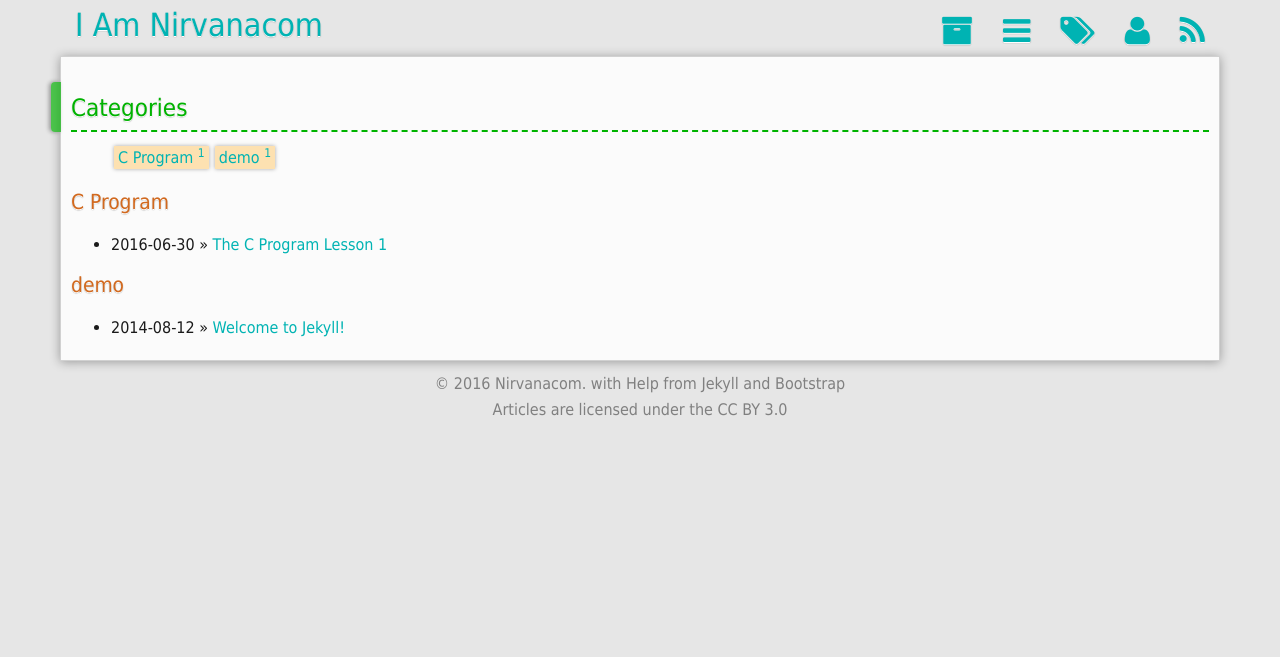
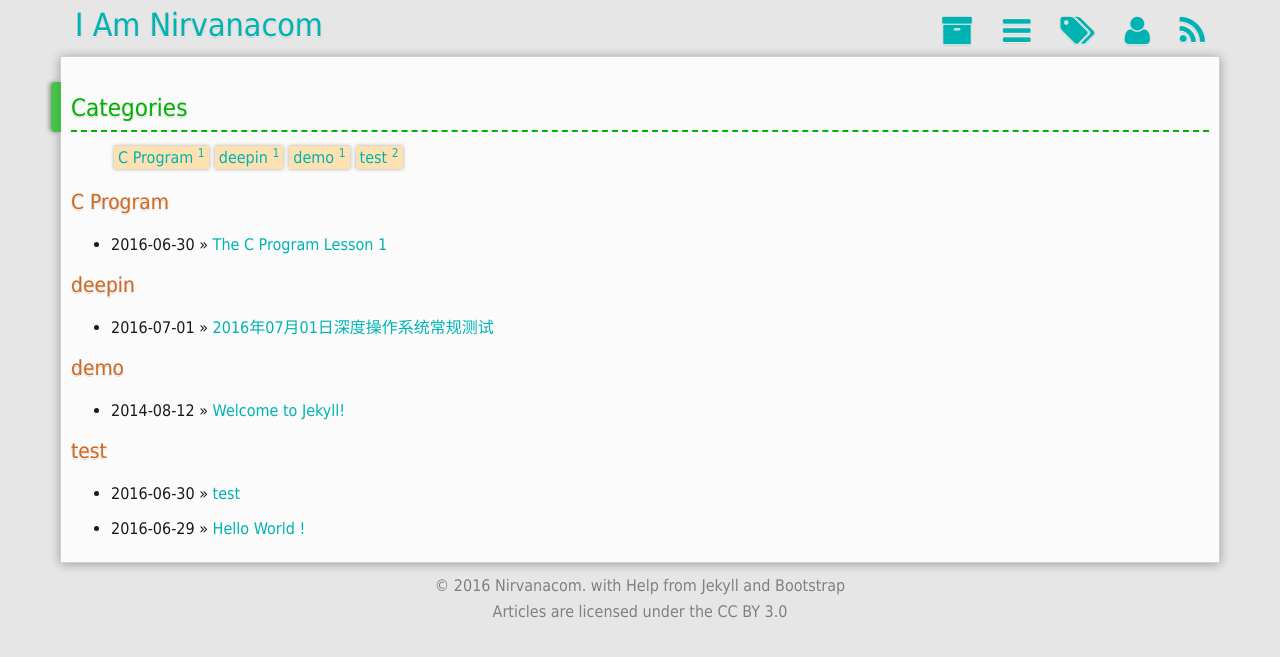
Before and after one commit to nirvanacom/nirvanacom.github.io, a Jekyll site: the page built from categories.html, in a window 1280 px wide. Shown: the top 657 px of the page. Built offline with Jekyll 4.4.1, drawn with Linux system fonts in a browser that asks for light colours.

Commit message:
add Categories

```diff
--- a/_posts/2016-06-29-hello-world.md
+++ b/_posts/2016-06-29-hello-world.md
@@ -1,6 +1,7 @@
 ---
 layout: post
 title: Hello World !
+category: test
 tags: [test]
 ---
 <h2>{{Hello World!}}</h2>
--- a/_posts/2016-06-30-test.md
+++ b/_posts/2016-06-30-test.md
@@ -1,6 +1,7 @@
 ---
 layout: post
 title: test
+category: test
 tags: [test]
 ---
 <p>This is my first blog !  Hello World !This is my first blog !  Hello World !This is my first blog !  Hello World !This is my first blog !  Hello World !This is my first blog !  Hello World !This is my first blog !  Hello World !This is my first blog !  Hello World !This is my first blog !  Hello World !This is my first blog !  Hello World !</p>
--- a/_posts/2016-07-01-deepin-test.md
+++ b/_posts/2016-07-01-deepin-test.md
@@ -1,6 +1,7 @@
 ---
 layout: post
 title: 2016年07月01日深度操作系统常规测试
+category: deepin
 tags: [deepin]
 ---
 <p>今天正好赶上测试，而且能得到小礼物，于是第一时间提交了测试报告，即使没发现BUG！</p>
```
